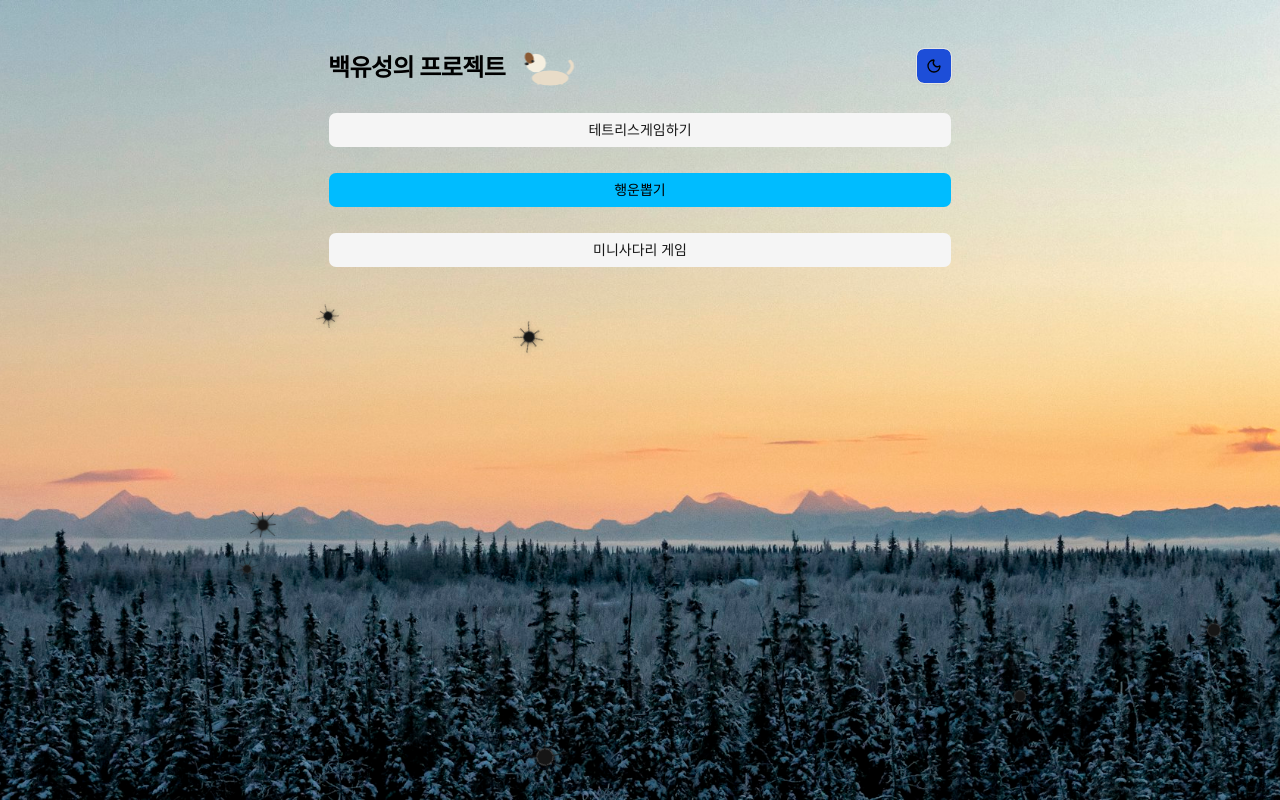
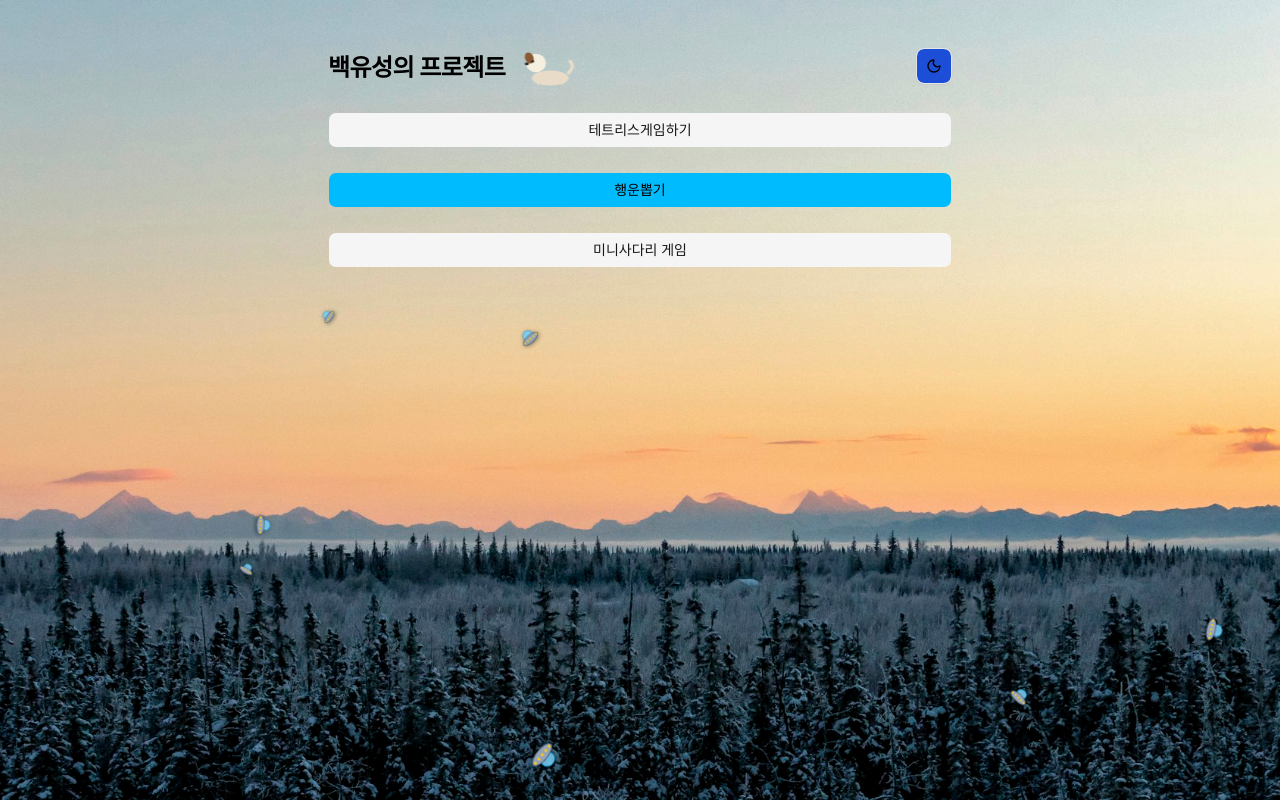
Before and after one commit to lu680035003500-sudo/0827_final_v1, a Next.js app: page / in a window 1280 px wide. Built offline with nearby package versions, Linux system fonts and the light colour scheme.

Commit message:
style: 총알 효과 모양을 UFO로 변경

```diff
--- a/components/effects/bullet-holes.tsx
+++ b/components/effects/bullet-holes.tsx
@@ -15,7 +15,7 @@ const SPAWN_INTERVAL_MS = 700;
 
 let nextHoleId = 0;
 
-const CRACK_ANGLES = [10, 55, 95, 140, 175, 220, 265, 310];
+const UFO_LIGHT_X = [8, 14, 20, 26, 32];
 
 export function BulletHoles() {
   const [holes, setHoles] = useState<Hole[]>([]);
@@ -63,27 +63,11 @@ function BulletHole({ hole }: { hole: Hole }) {
         className="h-full w-full animate-bullet-pop drop-shadow-[0_1px_2px_rgba(0,0,0,0.5)]"
         style={{ rotate: `${hole.rotation}deg` }}
       >
-        <circle cx="20" cy="20" r="9" fill="#161616" />
-        <circle cx="20" cy="20" r="9" fill="none" stroke="#4a4a4a" strokeWidth="1.2" />
-        {CRACK_ANGLES.map((angle) => {
-          const rad = (angle * Math.PI) / 180;
-          const x1 = 20 + Math.cos(rad) * 8;
-          const y1 = 20 + Math.sin(rad) * 8;
-          const x2 = 20 + Math.cos(rad) * (15 + (angle % 30));
-          const y2 = 20 + Math.sin(rad) * (15 + (angle % 30));
-          return (
-            <line
-              key={angle}
-              x1={x1}
-              y1={y1}
-              x2={x2}
-              y2={y2}
-              stroke="#161616"
-              strokeWidth="1.1"
-              strokeLinecap="round"
-            />
-          );
-        })}
+        <ellipse cx="20" cy="16" rx="8" ry="7" fill="#7dd3fc" fillOpacity="0.85" stroke="#0ea5e9" strokeWidth="1" />
+        <ellipse cx="20" cy="24" rx="15" ry="6" fill="#94a3b8" stroke="#475569" strokeWidth="1" />
+        {UFO_LIGHT_X.map((x) => (
+          <circle key={x} cx={x} cy="24" r="1.6" fill="#facc15" />
+        ))}
       </svg>
     </div>
   );
```
